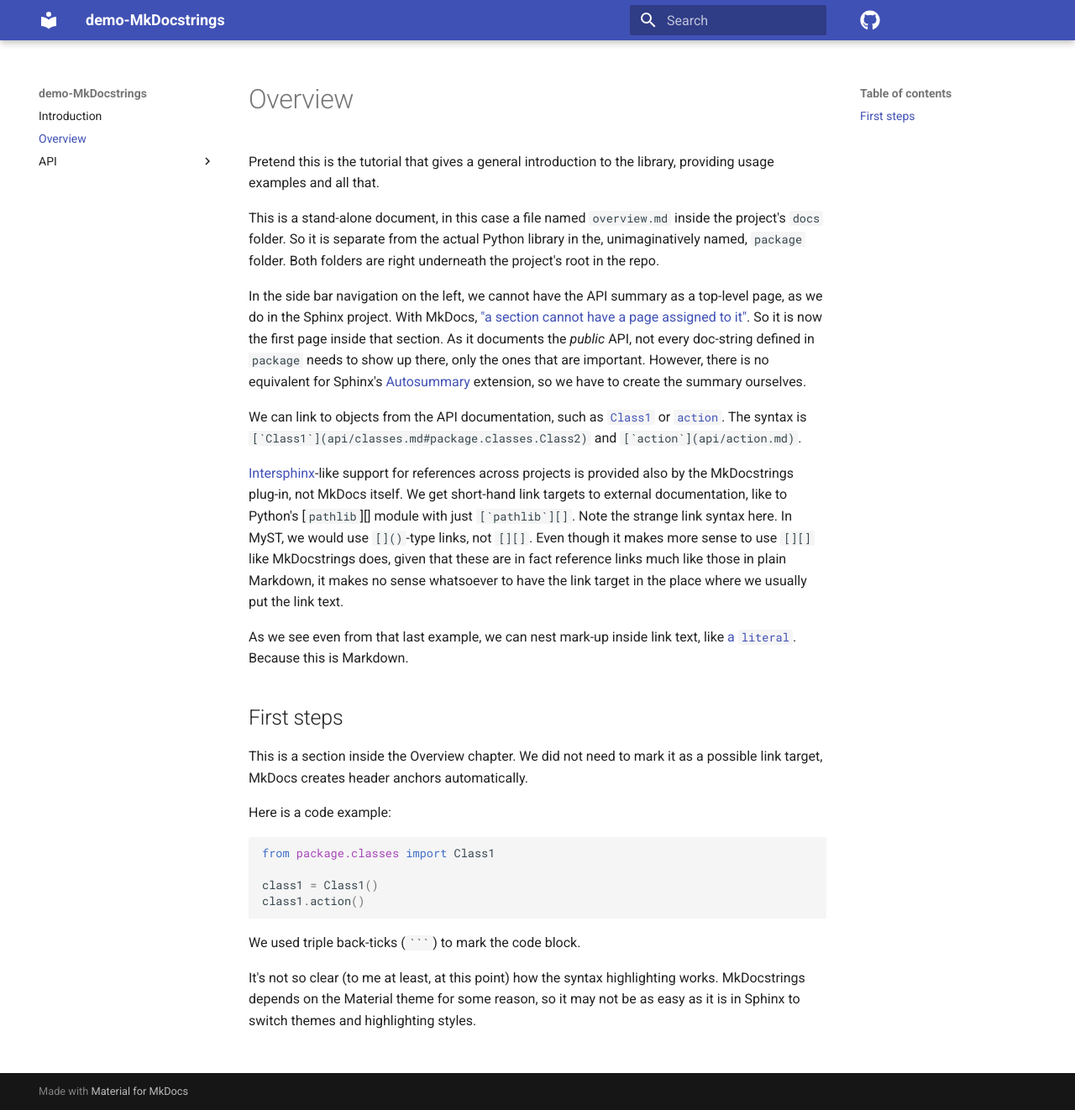
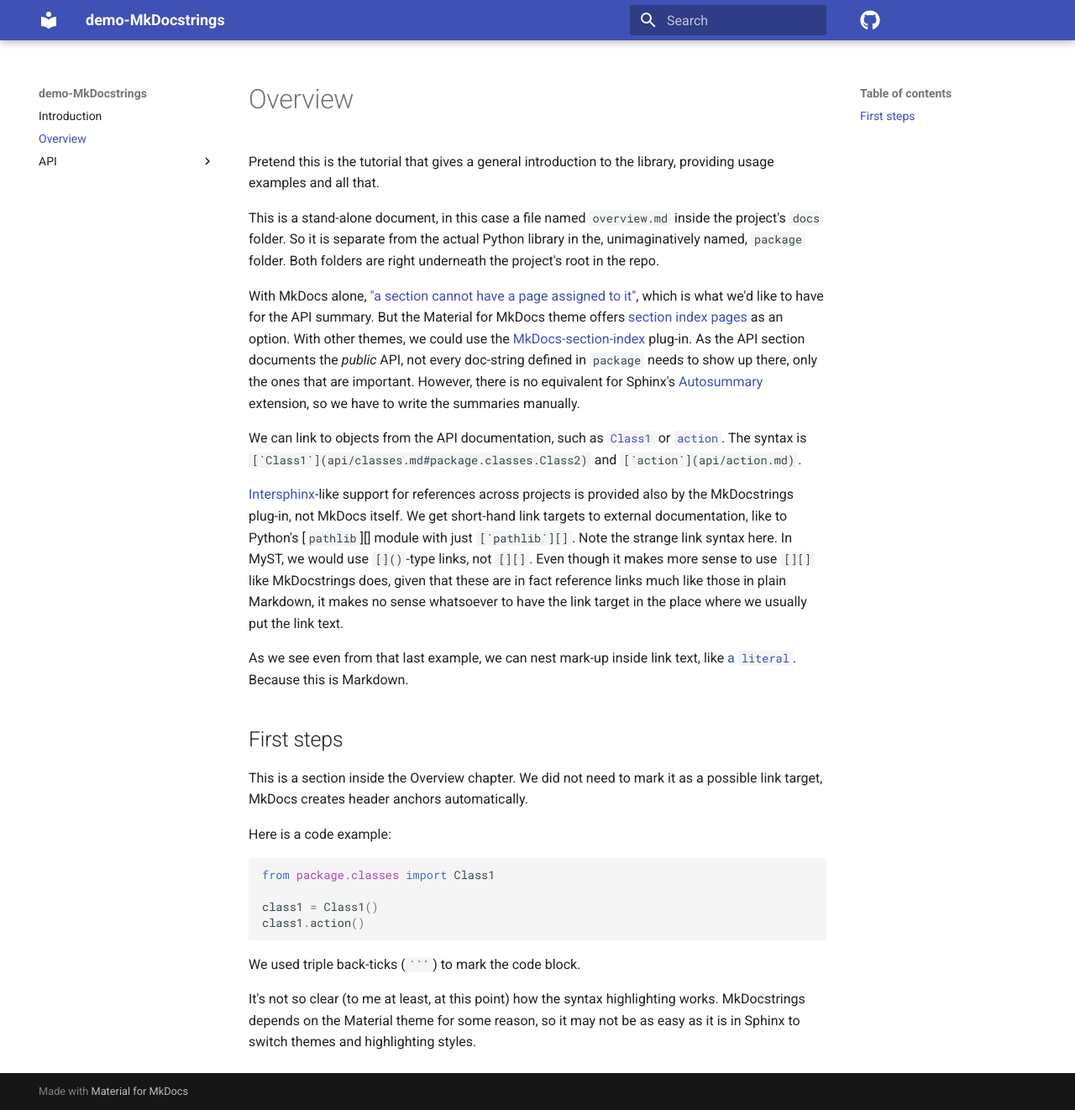
Before and after one commit to john-hen/demo-MkDocstrings, an MkDocs documentation site: the page built from docs/overview.md, in a window 1280 px wide and 1322 px high. Shown: the whole window at 84% size. Built offline with MkDocs 1.6.1 and Material for MkDocs 9.7.7, drawn with Linux system fonts in a browser that asks for light colours; comment, search, counter and statistics services are not loaded.

Commit message:
Made API summary a section index page.
As per @pawamoy's comment on initial commit
(02006b0ec55de7621b3bd09a19679b83d3e0a7e2).

```diff
--- a/docs/overview.md
+++ b/docs/overview.md
@@ -8,14 +8,14 @@
 Python library in the, unimaginatively named, `package` folder. Both
 folders are right underneath the project's root in the repo.
 
-In the side bar navigation on the left, we cannot have the API summary
-as a top-level page, as we do in the Sphinx project. With MkDocs,
-["a section cannot have a page assigned to it"][pages]. So it is now
-the first page inside that section. As it documents the *public* API,
-not every doc-string defined in `package` needs to show up there,
-only the ones that are important. However, there is no equivalent for
-Sphinx's [Autosummary] extension, so we have to create the summary
-ourselves.
+With MkDocs alone, ["a section cannot have a page assigned to it"][pages],
+which is what we'd like to have for the API summary. But the Material
+for MkDocs theme offers [section index pages] as an option. With other
+themes, we could use the [MkDocs-section-index] plug-in. As the API
+section documents the *public* API, not every doc-string defined in
+`package` needs to show up there, only the ones that are important.
+However, there is no equivalent for Sphinx's [Autosummary] extension,
+so we have to write the summaries manually.
 
 We can link to objects from the API documentation, such as
 [`Class1`](api/classes.md#package.classes.Class2) or
@@ -57,7 +57,9 @@
 reason, so it may not be as easy as it is in Sphinx to switch themes and
 highlighting styles.
 
-[pages]:        https://www.mkdocs.org/user-guide/writing-your-docs/#configure-pages-and-navigation
-[Autosummary]:  https://www.sphinx-doc.org/en/master/usage/extensions/autosummary.html
-[Intersphinx]:  https://www.sphinx-doc.org/en/master/usage/extensions/intersphinx.html
-[linking]:      https://www.mkdocs.org/user-guide/writing-your-docs/#linking-to-pages
+[pages]:                https://www.mkdocs.org/user-guide/writing-your-docs/#configure-pages-and-navigation
+[section index pages]:  https://squidfunk.github.io/mkdocs-material/setup/setting-up-navigation/#section-index-pages
+[MkDocs-section-index]: https://oprypin.github.io/mkdocs-section-index
+[Autosummary]:          https://www.sphinx-doc.org/en/master/usage/extensions/autosummary.html
+[Intersphinx]:          https://www.sphinx-doc.org/en/master/usage/extensions/intersphinx.html
+[linking]:              https://www.mkdocs.org/user-guide/writing-your-docs/#linking-to-pages
--- a/mkdocs.yml
+++ b/mkdocs.yml
@@ -9,7 +9,7 @@
 - index.md
 - overview.md
 - API:
-  - api/summary.md
+  - api/index.md
   - api/action.md
   - api/actions.md
   - api/classes.md
@@ -17,6 +17,8 @@
 theme:
   name: material
   highlightjs: true
+  features:
+    - navigation.indexes
   hljs_languages:
   - python
   icon:
```
Also changed, not shown: docs/api/index.md (renamed from docs/api/summary.md, +1 -1 lines).
